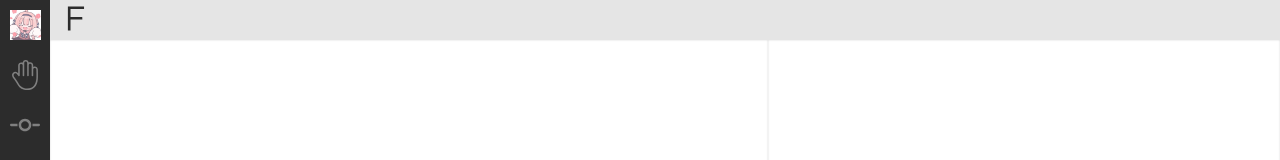
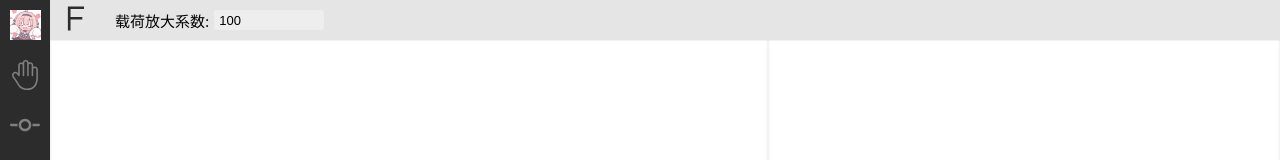
Before and after one commit to Nouchi-Kousu/TrussVizPy, a React (Create React App) app in the folder react-frontend/: page /truss in a window 1280 px wide. Both pictures are taken after a click on the item 25 px from the left and 325 px from the top of the page. Shown: the top 160 px of the page. Built offline with nearby package versions, Linux system fonts and the light colour scheme.

Commit message:
添加载荷放大系数

```diff
--- a/react-frontend/src/page/Truss/draw/Head.js
+++ b/react-frontend/src/page/Truss/draw/Head.js
@@ -16,7 +16,8 @@ const Head = ({
     zoomScaleSet,
     offsetSet,
     loadsSet,
-    selectedLoadSet
+    selectedLoadSet,
+    loadZoomSet
 }) => {
     const [penType] = useContext(penTypeContext)
     const [selectedPoint] = selectedPointSet
@@ -35,6 +36,7 @@ const Head = ({
     const [offset, setOffset] = offsetSet
     const [loads, setLoads] = loadsSet
     const [selectedLoad, setSelectedLoad] = selectedLoadSet
+    const [loadZoom, setLoadZoom] = loadZoomSet
 
     useEffect(() => {
         if (selectedPoint !== -1) {
@@ -196,6 +198,16 @@ const Head = ({
                     删除
                 </span>
             </>
+        } else {
+            headTable = <>
+                <span>载荷放大系数:</span>
+                <input
+                    type="number"
+                    className="load"
+                    value={loadZoom}
+                    onChange={(e) => setLoadZoom(Number(e.target.value))}
+                ></input>
+            </>
         }
     }
 
--- a/react-frontend/src/page/Truss/draw/Right.js
+++ b/react-frontend/src/page/Truss/draw/Right.js
@@ -11,7 +11,7 @@ const Right = () => {
         x: 0,
         y: 0,
     }) // 鼠标位置
-    const [zoomScale, setZoomScale] = useState(1)
+    const [zoomScale, setZoomScale] = useState(100)
     const [offset, setOffset] = useState({ x: 50, y: 50 }) // 原点平移量
     const [mouseDown, setMouseDown] = useState(-1) // 鼠标摁下
     const [isCtrlPressed, setIsCtrlPressed] = useState(false) // 是否按下ctrl键
@@ -30,6 +30,7 @@ const Right = () => {
     const [drawData, setDrawData] = useState({})
     const [resize, setResize] = useState(false)
     const channel = new BroadcastChannel("truss")
+    const [loadZoom, setLoadZoom] = useState(100)
 
     useEffect(() => {
         if (loads.length === 0) {
@@ -177,8 +178,8 @@ const Right = () => {
             }
             const startx = points[load.point].x * zoomScale
             const starty = points[load.point].y * zoomScale
-            const endx = load.Fx * zoomScale + startx
-            const endy = load.Fy * zoomScale + starty
+            const endx = load.Fx / loadZoom * zoomScale + startx
+            const endy = load.Fy / loadZoom * zoomScale + starty
             drawArrow(context, startx, starty, endx, endy)
             context.shadowColor = 'transparent' // 关闭阴影
             context.shadowBlur = 0
@@ -401,6 +402,8 @@ const Right = () => {
                     setIsDrawLoad(false)
                 } else if (clickedLoadIndex !== -1) {
                     setSelectedLoad(clickedLoadIndex)
+                } else {
+                    setSelectedLoad(-1)
                 }
             }
         } else if (event.button === 1) {
@@ -460,8 +463,8 @@ const Right = () => {
                     idx === selectedLoad
                         ? {
                             ...load,
-                            Fx: x / zoomScale - points[load.point].x,
-                            Fy: y / zoomScale - points[load.point].y
+                            Fx: (x / zoomScale - points[load.point].x) * loadZoom,
+                            Fy: (y / zoomScale - points[load.point].y) * loadZoom
                         }
                         : load
                 )
@@ -566,6 +569,7 @@ const Right = () => {
                 offsetSet={[offset, setOffset]}
                 loadsSet={[loads, setLoads]}
                 selectedLoadSet={[selectedLoad, setSelectedLoad]}
+                loadZoomSet={[loadZoom, setLoadZoom]}
             />
             <div className="canvas">
                 <canvas
--- a/react-frontend/src/page/Truss/show/Show.js
+++ b/react-frontend/src/page/Truss/show/Show.js
@@ -29,6 +29,7 @@ const Draw = () => {
         y: 0,
     }) // 鼠标位置
     const [dispScale, setDispScale] = useState(1000)
+    const [loadZoom, setLoadZoom] = useState(100)
 
     const visualizationData = {
         points: [
```
